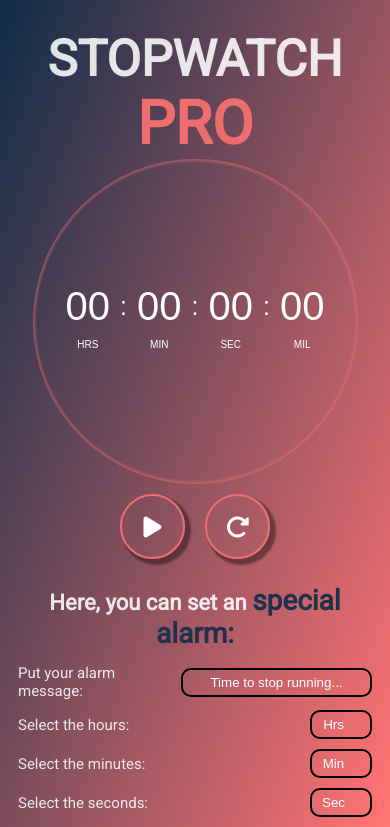
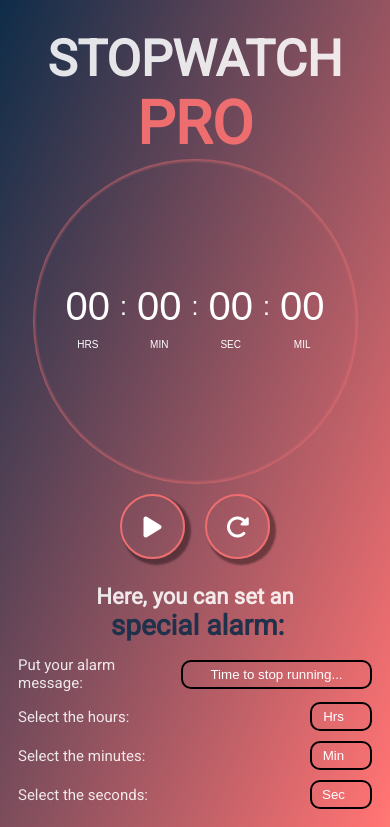
Before and after one commit to danielsalvas/stopwatch-react, a React (Vite) app: page / in a window 390 px wide. Shown: the top 827 px of the page. Built offline with nearby package versions, Linux system fonts and the light colour scheme.

Commit message:
[Fixes] Responsive Layout fixes

```diff
--- a/src/components/formAlarm/FormAlarm.jsx
+++ b/src/components/formAlarm/FormAlarm.jsx
@@ -25,7 +25,9 @@ const FormAlarm = ({ setAlarm, setMessage, message }) => {
     return (
         <div className={styles.container__form}>
             <div>
-                <h1 className={styles.title__1}>Here, you can set an <span className={styles.title__2}>special alarm:</span></h1>
+                <h1 className={styles.title__form}>
+                    <span className={styles.title__1}>Here, you can set an </span>
+                    <span className={styles.title__2}>special alarm:</span></h1>
 
                 { message && (
                     <div className={styles.success__message}>
--- a/src/components/formAlarm/formalarm.module.css
+++ b/src/components/formAlarm/formalarm.module.css
@@ -1,6 +1,13 @@
+.title__form {
+    font-size: 32px;
+    display: flex;
+    align-items: center;
+}
+
 .title__2 {
     color: #1F314B;
     font-size: 40px;
+    margin-left: 5px;
 }
 
 .container__image{
@@ -116,7 +123,7 @@
 }
 
 @media screen and (max-width: 768px) {
-    .title__1 {
+    .title__form {
         font-size: 22px;
         text-align: center;
     }
@@ -125,3 +132,10 @@
         font-size: 28px;
     }
 }
+
+@media screen and (max-width: 640px) {
+    .title__form {
+        display: grid;
+    }
+
+}
```
